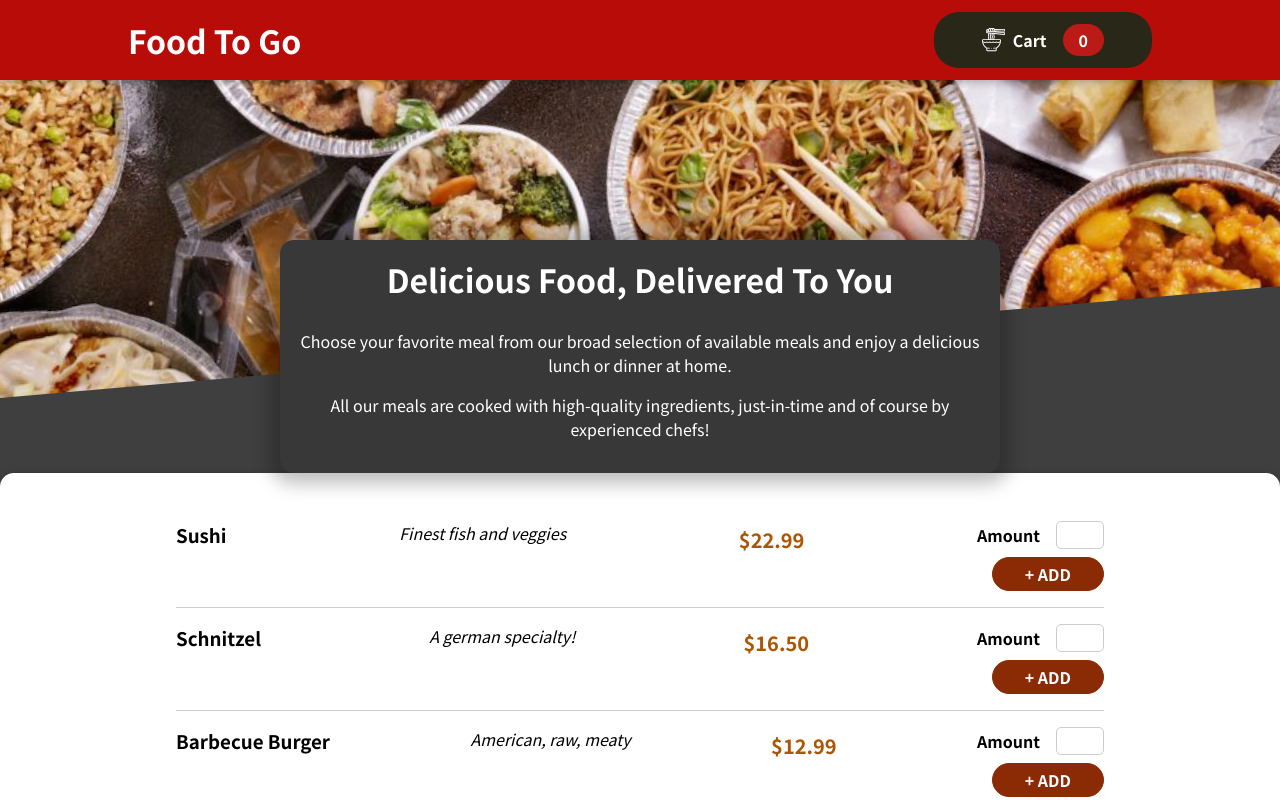
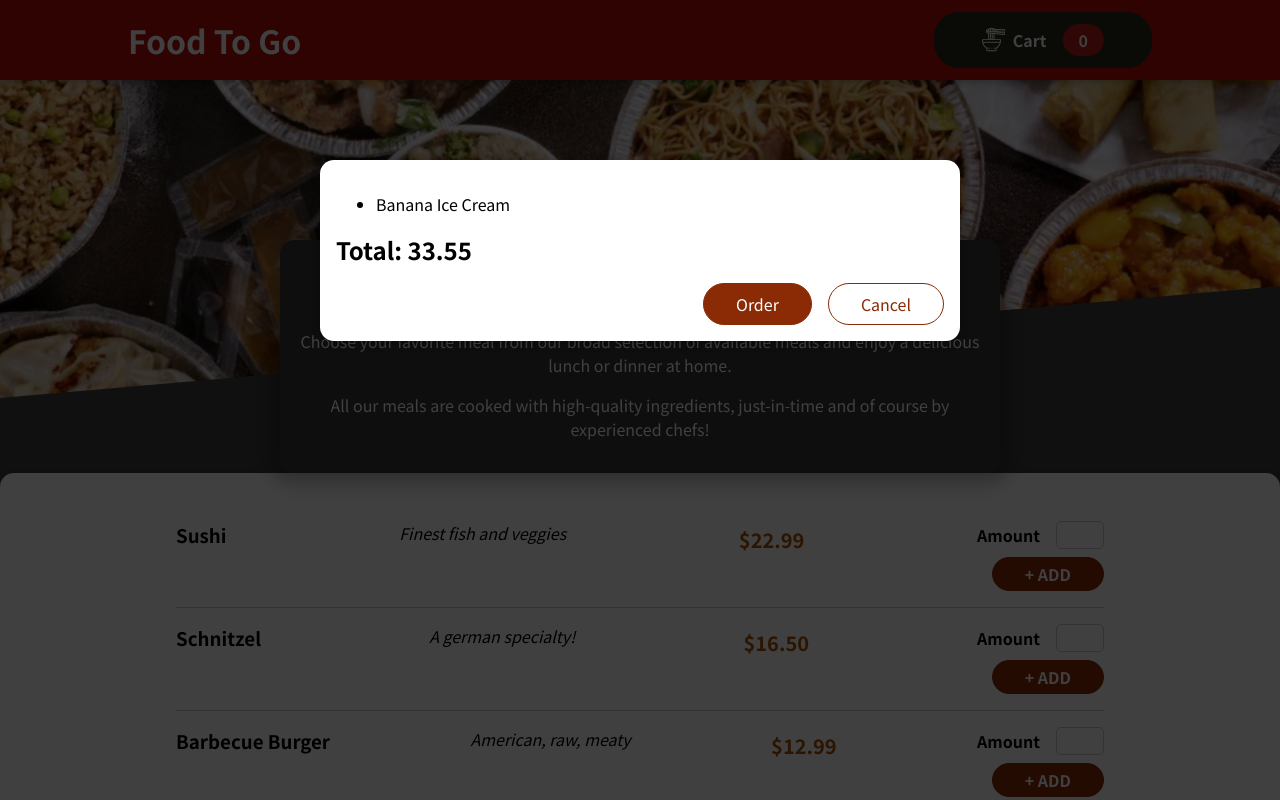
Before and after one commit to kremlevmax/food-order-app, a React (Create React App) app: page / in a window 1280 px wide. Shown: the top 800 px of the page. Built offline with nearby package versions, Linux system fonts and the light colour scheme.

Commit message:
Modal window

```diff
--- a/public/index.html
+++ b/public/index.html
@@ -28,6 +28,7 @@
   </head>
   <body>
     <noscript>You need to enable JavaScript to run this app.</noscript>
+    <div id="overlays"></div>
     <div id="root"></div>
     <!--
       This HTML file is a template.
--- a/src/App.js
+++ b/src/App.js
@@ -1,9 +1,11 @@
 import Header from "./components/Layout/Header";
 import Meals from "./components/Meals/Meals";
+import Cart from "./components/Cart/Cart";
 
 function App() {
   return (
     <>
+      <Cart />
       <Header />
       <Meals />
     </>
--- /dev/null
+++ b/src/components/Cart/Cart.js
@@ -0,0 +1,25 @@
+import styles from "./Cart.module.css";
+import Modal from "../UI/Modal";
+
+const Cart = (props) => {
+  const cartItems = (
+    <ul>
+      {[{ name: "Banana Ice Cream", id: "1c", price: "7.99" }].map((item) => (
+        <li>{item.name}</li>
+      ))}
+    </ul>
+  );
+
+  return (
+    <Modal>
+      {cartItems}
+      <div className={styles.total}>Total: 33.55</div>
+      <div className={styles.actions}>
+        <button className={styles.button}>Order</button>
+        <button className={styles["button--alt"]}>Cancel</button>
+      </div>
+    </Modal>
+  );
+};
+
+export default Cart;
--- a/src/components/Meals/MealItem/MealItemForm.js
+++ b/src/components/Meals/MealItem/MealItemForm.js
@@ -7,7 +7,7 @@ const MealItemForm = (props) => {
       <Input
         label='Amount'
         input={{
-          id: "amount",
+          id: "amount_" + props.id,
           type: "number",
           min: "1",
           max: "5",
--- /dev/null
+++ b/src/components/UI/Modal.js
@@ -0,0 +1,30 @@
+import { Fragment } from "react";
+import ReactDOM from "react-dom";
+
+import styles from "./Modal.module.css";
+
+const Backdrop = (props) => {
+  return <div className={styles.backdrop} />;
+};
+
+const Overlay = (props) => {
+  return (
+    <div className={styles.modal}>
+      <div className={styles.content}>{props.children}</div>
+    </div>
+  );
+};
+
+const Modal = (props) => {
+  return (
+    <Fragment>
+      {ReactDOM.createPortal(<Backdrop />, document.getElementById("overlays"))}
+      {ReactDOM.createPortal(
+        <Overlay>{props.children}</Overlay>,
+        document.getElementById("overlays")
+      )}
+    </Fragment>
+  );
+};
+
+export default Modal;
```
Also changed, not shown: src/components/Cart/Cart.module.css (renamed from src/css/Cart.module.css), src/components/UI/Modal.module.css (renamed from src/css/Modal.module.css).
